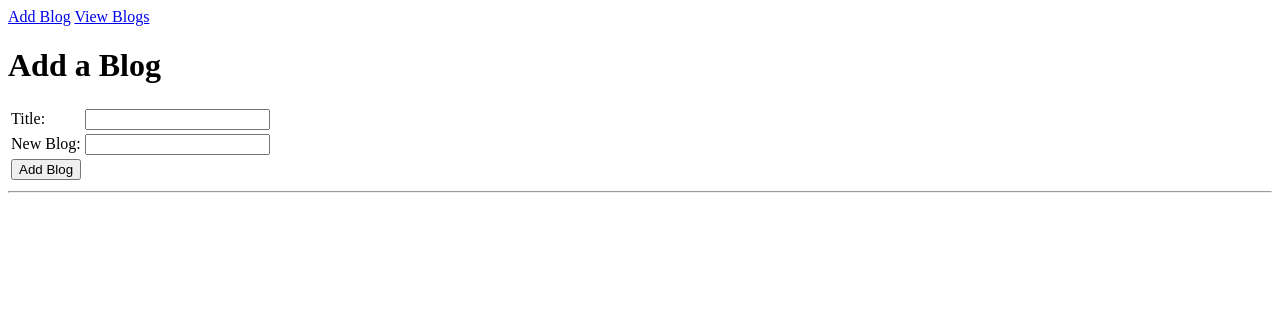
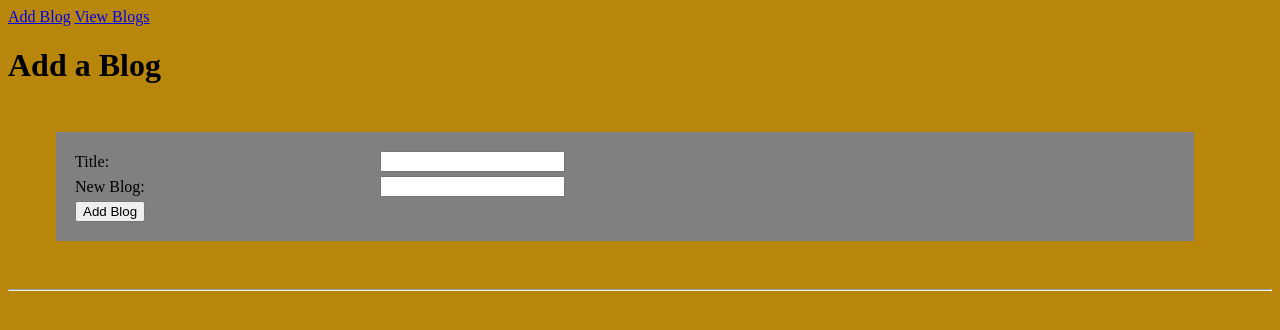
Before and after one commit to PaulSandford/build-a-blog, a Flask app: page /addblog in a window 1280 px wide. Shown: the top 330 px of the page. Run offline with Flask 2, Linux system fonts and the light colour scheme.

Commit message:
style additions

```diff
--- /dev/null
+++ b/static/styles.css
@@ -0,0 +1,25 @@
+body{
+    background-color:darkgoldenrod;
+}
+tr{
+    width: 100%;
+}
+th{
+
+    font-size: 3em;
+}
+td{
+    font-size: 1em;
+}
+table{
+    margin: 3em;
+    padding: 1em;
+    width: 90%;
+    background-color:gray;
+}
+.error{
+    color:red;
+}
+.delete{
+    text-align: right;
+}
--- a/templates/addblog.html
+++ b/templates/addblog.html
@@ -9,14 +9,14 @@
                     <td>Title:</td>
                     <td><input type="text" name='title' value='{{blog_title}}'/></td>
                 </label>
-                <td>{{title_error}}</td>
+                <td class='error'>{{title_error}}</td>
             </tr>
             <tr>
                 <label>
                     <td>New Blog:</td>
                     <td><input type="text" name='body' value='{{blog_body}}'/></td>
                 </label>
-                <td>{{body_error}}</td>
+                <td class='error'>{{body_error}}</td>
             </tr>
             <tr><td><input type="submit" value='Add Blog' /></td></tr>
 
--- a/templates/base.html
+++ b/templates/base.html
@@ -2,6 +2,7 @@
 <html>
     <head>
         <title>{{title}}</title>
+        <link rel="stylesheet" type="text/css" href="{{url_for('static', filename='styles.css')}}"/>
     </head>
 <body>
     <header>
--- a/templates/singlepost.html
+++ b/templates/singlepost.html
@@ -5,7 +5,7 @@
 
         <table >
             <tr><th>{{blog.title}}</th>
-                <td><form method="POST" action="/delete-blog" style="display:inline-block;">
+                <td class='delete'><form method="POST" action="/delete-blog" style="display:inline-block;">
                     <input type="hidden" name="blog-id" value="{{blog.id}}" />
                     <input type="submit" value="Delete" />
                 </form></td>
```
Also changed, not shown: templates/blogs.html (+4 -3 lines).
